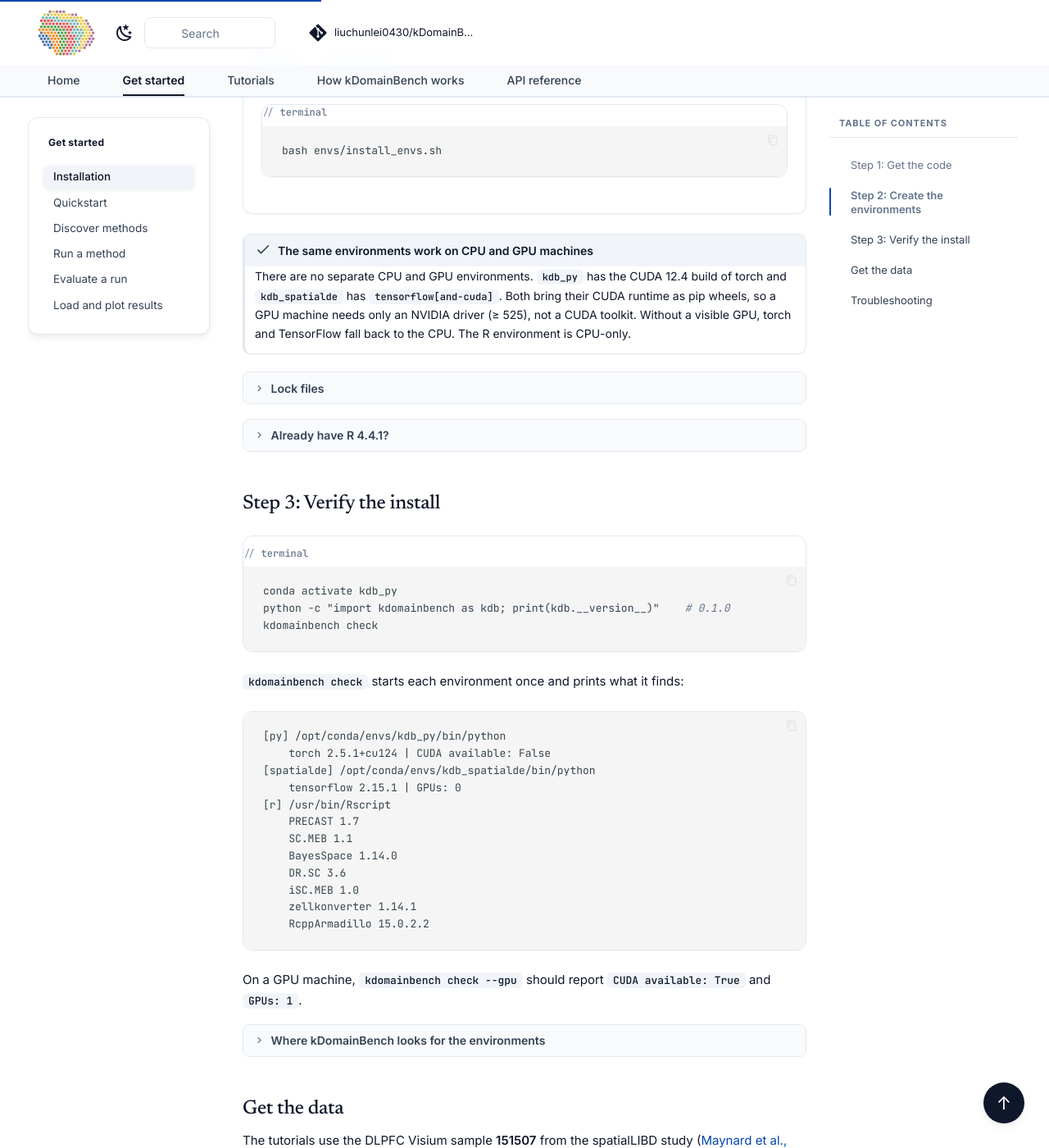
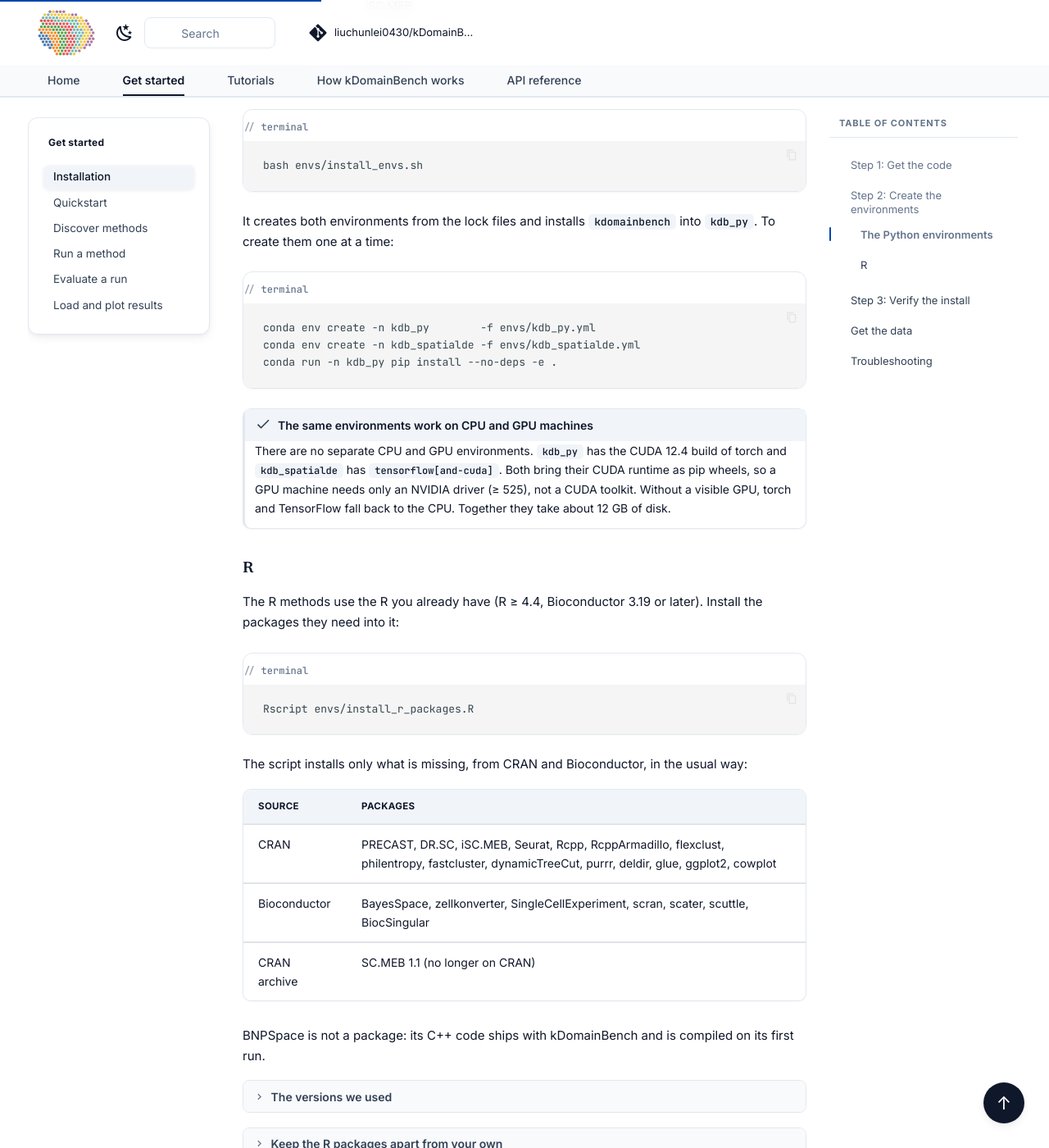
Before and after one commit to PYangLab/domainNumber, an MkDocs documentation site: the page built from docs/installation.md, in a window 1280 px wide and 1400 px high, scrolled down 1356 px. Shown: the whole window at 82% size. Built offline with MkDocs 1.6.1 and Material for MkDocs 9.7.7, drawn with Linux system fonts in a browser that asks for light colours; nearby versions of some CDN libraries; library files that are not in the unit come from our copies; comment, search, counter and statistics services are not loaded; some of the changed text lies outside the part shown.

Commit message:
R methods use the user's R; install_r_packages.R installs missing packages; drop the conda R env

````diff
--- a/docs/installation.md
+++ b/docs/installation.md
@@ -1,13 +1,14 @@
 # Installation
 
 `kdomainbench` is a Python package. It runs on Linux, on CPU-only and GPU machines alike.
-The package itself lives in the `kdb_py` environment. The ten methods run in three
-environments, which kDomainBench calls for you.
+The package itself lives in the `kdb_py` environment. The Python methods run in two conda
+environments, and the R methods in your own R. kDomainBench calls each for you.
 
 !!! tip "Summary"
     ```bash
     git clone --single-branch https://github.com/liuchunlei0430/kDomainBench.git && cd kDomainBench
-    bash envs/install_envs.sh                 # the three environments
+    bash envs/install_envs.sh                 # the two Python environments
+    Rscript envs/install_r_packages.R         # the R packages, into your R
     conda activate kdb_py
     kdomainbench check                        # every environment answers
     ```
@@ -32,52 +33,70 @@ Each method runs in one of three environments, so their dependencies never confl
 |---|---|---|
 | `kdb_py` | CellCharter, DeepST, SpaGCN (and `kdomainbench` itself) | Python 3.12.8, torch 2.5.1 + CUDA 12.4, torch_geometric 2.8.1, scanpy 1.10.3, scvi-tools 1.4.1, cellcharter 0.3.7, deepstkit 2.0.3, SpaGCN 1.2.7, squidpy 1.8.3 |
 | `kdb_spatialde` | SpatialDE2 | Python 3.10, tensorflow[and-cuda] 2.15.1, tensorflow-probability 0.23.0, gpflow 2.9.2, numpy 1.26.4, SpatialDE 2.0.0 |
-| `kdb_r` | PRECAST, SC.MEB, BayesSpace, BNPSpace, DR.SC, iSC.MEB | R 4.4.1, Bioconductor 3.19, PRECAST 1.7, DR.SC 3.6, iSC.MEB 1.0, SC.MEB 1.1, BayesSpace 1.14.0, Seurat 5.3.0, zellkonverter 1.14.1 |
+| your R | PRECAST, SC.MEB, BayesSpace, BNPSpace, DR.SC, iSC.MEB | R ≥ 4.4 with the packages below |
 
-=== "All three"
+### The Python environments
 
-    ```bash title="terminal"
-    bash envs/install_envs.sh
-    ```
+```bash title="terminal"
+bash envs/install_envs.sh
+```
 
-=== "One at a time"
+It creates both environments from the lock files and installs `kdomainbench` into `kdb_py`.
+To create them one at a time:
 
-    ```bash title="terminal"
-    mamba env create -n kdb_py        -f envs/kdb_py.yml
-    mamba env create -n kdb_spatialde -f envs/kdb_spatialde.yml
-    mamba env create -n kdb_r         -f envs/kdb_r.yml
-    conda run -n kdb_r Rscript envs/install_r_packages.R envs/kdb_r.lock.csv
-    conda run -n kdb_py pip install --no-deps -e .
-    ```
+```bash title="terminal"
+conda env create -n kdb_py        -f envs/kdb_py.yml
+conda env create -n kdb_spatialde -f envs/kdb_spatialde.yml
+conda run -n kdb_py pip install --no-deps -e .
+```
 
 !!! success "The same environments work on CPU and GPU machines"
     There are no separate CPU and GPU environments. `kdb_py` has the CUDA 12.4 build of torch
     and `kdb_spatialde` has `tensorflow[and-cuda]`. Both bring their CUDA runtime as pip wheels,
     so a GPU machine needs only an NVIDIA driver (≥ 525), not a CUDA toolkit. Without a visible
-    GPU, torch and TensorFlow fall back to the CPU. The R environment is CPU-only.
+    GPU, torch and TensorFlow fall back to the CPU. Together they take about 12 GB of disk.
+
+### R
+
+The R methods use the R you already have (R ≥ 4.4, Bioconductor 3.19 or later). Install the
+packages they need into it:
+
+```bash title="terminal"
+Rscript envs/install_r_packages.R
+```
+
+The script installs only what is missing, from CRAN and Bioconductor, in the usual way:
+
+| Source | Packages |
+|---|---|
+| CRAN | PRECAST, DR.SC, iSC.MEB, Seurat, Rcpp, RcppArmadillo, flexclust, philentropy, fastcluster, dynamicTreeCut, purrr, deldir, glue, ggplot2, cowplot |
+| Bioconductor | BayesSpace, zellkonverter, SingleCellExperiment, scran, scater, scuttle, BiocSingular |
+| CRAN archive | SC.MEB 1.1 (no longer on CRAN) |
+
+BNPSpace is not a package: its C++ code ships with kDomainBench and is compiled on its first run.
+
+??? note "The versions we used"
+    The benchmark ran with R 4.4.1, Bioconductor 3.19, PRECAST 1.7, DR.SC 3.6, iSC.MEB 1.0,
+    SC.MEB 1.1, BayesSpace 1.14.0, Seurat 5.3.0 and zellkonverter 1.14.1. `envs/kdb_r.lock.csv`
+    lists every R package with its version.
+
+??? note "Keep the R packages apart from your own"
+    Install them into a separate library, and point kDomainBench at it:
+
+    ```bash title="terminal"
+    Rscript envs/install_r_packages.R ~/kdb_r/library
+    export KDB_R_LIB=~/kdb_r/library
+    ```
+
+    With `KDB_R_LIB` set, the R methods see only this library and base R, not your user and
+    site libraries.
 
 ??? note "Lock files"
-    Every package version is pinned:
-
     | File | What it locks |
     |---|---|
     | `envs/kdb_py.yml` | conda + pip packages of `kdb_py`, with the PyTorch cu124 and PyG wheel indexes |
     | `envs/kdb_spatialde.yml` | conda + pip packages of `kdb_spatialde`, with SpatialDE pinned to commit `6dbdb55` |
-    | `envs/kdb_r.yml` | R 4.4.1, compilers and the system libraries the R packages need |
-    | `envs/kdb_r.lock.csv` | every R package (CRAN / Bioconductor 3.19) with its version, in install order |
-
-    The GPU builds of torch and TensorFlow take about 6–8 GB more disk than CPU-only builds.
-
-??? note "Already have R 4.4.1?"
-    Skip `kdb_r.yml` and install the locked packages into a separate library for your R:
-
-    ```bash title="terminal"
-    Rscript envs/install_r_packages.R envs/kdb_r.lock.csv ~/kdb_r/library
-    export KDB_RSCRIPT=$(which Rscript)  KDB_R_LIB=~/kdb_r/library
-    ```
-
-    With `KDB_R_LIB` set, kDomainBench hides your user and site R libraries from the methods:
-    they see only this library and base R.
+    | `envs/kdb_r.lock.csv` | the R packages and versions of the benchmark (reference) |
 
 ## Step 3: Verify the install
 
````
Also changed, not shown: other parts of docs/installation.md (+2 -2 lines), README.md (+1 -1 lines), docs/guide/discover.md (+1 -1 lines), docs/index.md (+1 -1 lines), docs/methods.md (+8 -8 lines), 5 other files.
